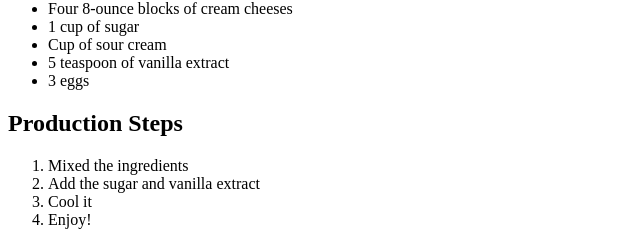
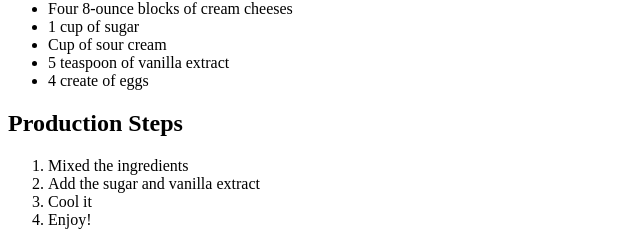
Before and after one commit to Pajikpiyo/first-idea, a plain HTML site: page index.html in a window 1280 px wide. Shown: the part 1151-1391 px from the top of the page, 0-640 px from the left. Drawn offline with Linux system fonts and the light colour scheme; grey boxes are pictures that could not be loaded.

Commit message:
change a

```diff
--- a/index.html
+++ b/index.html
@@ -18,7 +18,7 @@
             <li>1 cup of sugar</li>
             <li>Cup of sour cream</li>
             <li>5 teaspoon of vanilla extract</li>
-            <li>3 eggs</li>
+            <li>4 create of eggs</li>
         </ul>
         <div>
             <h2>Production Steps</h2>
```
